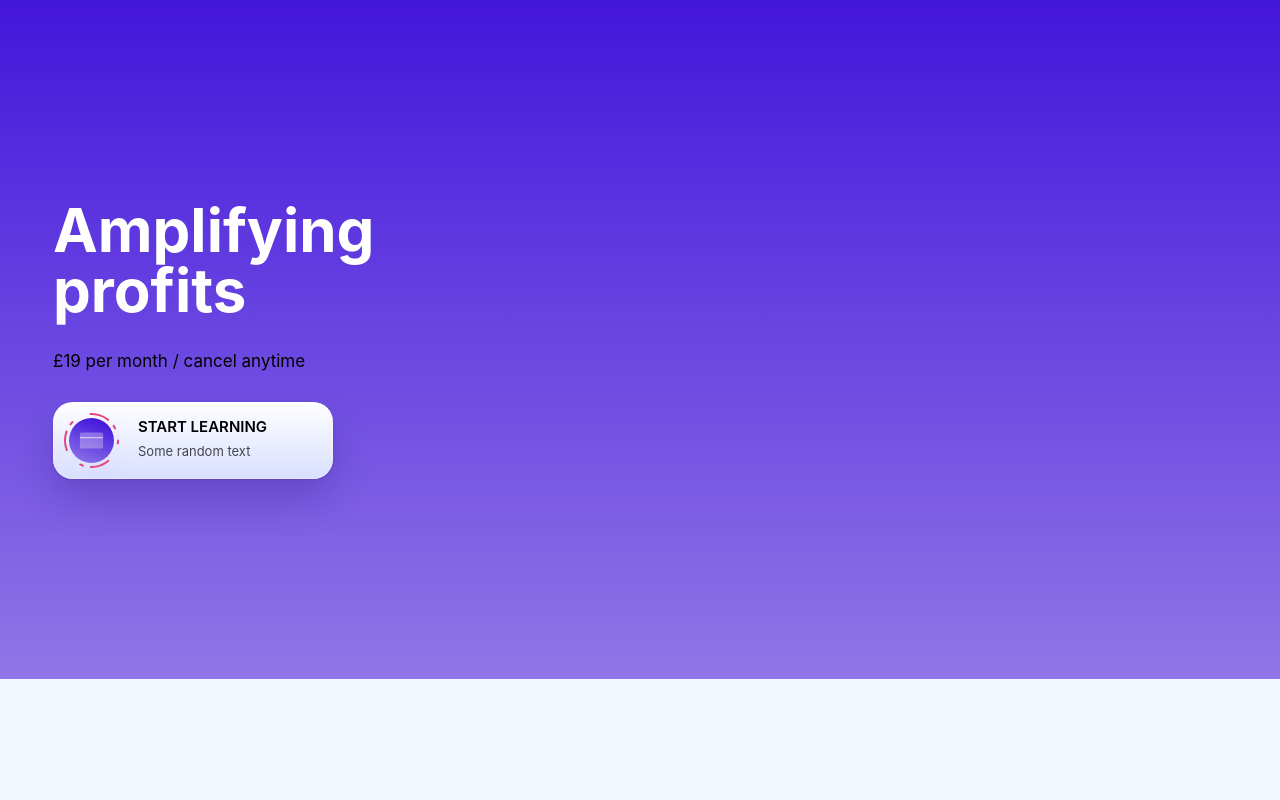
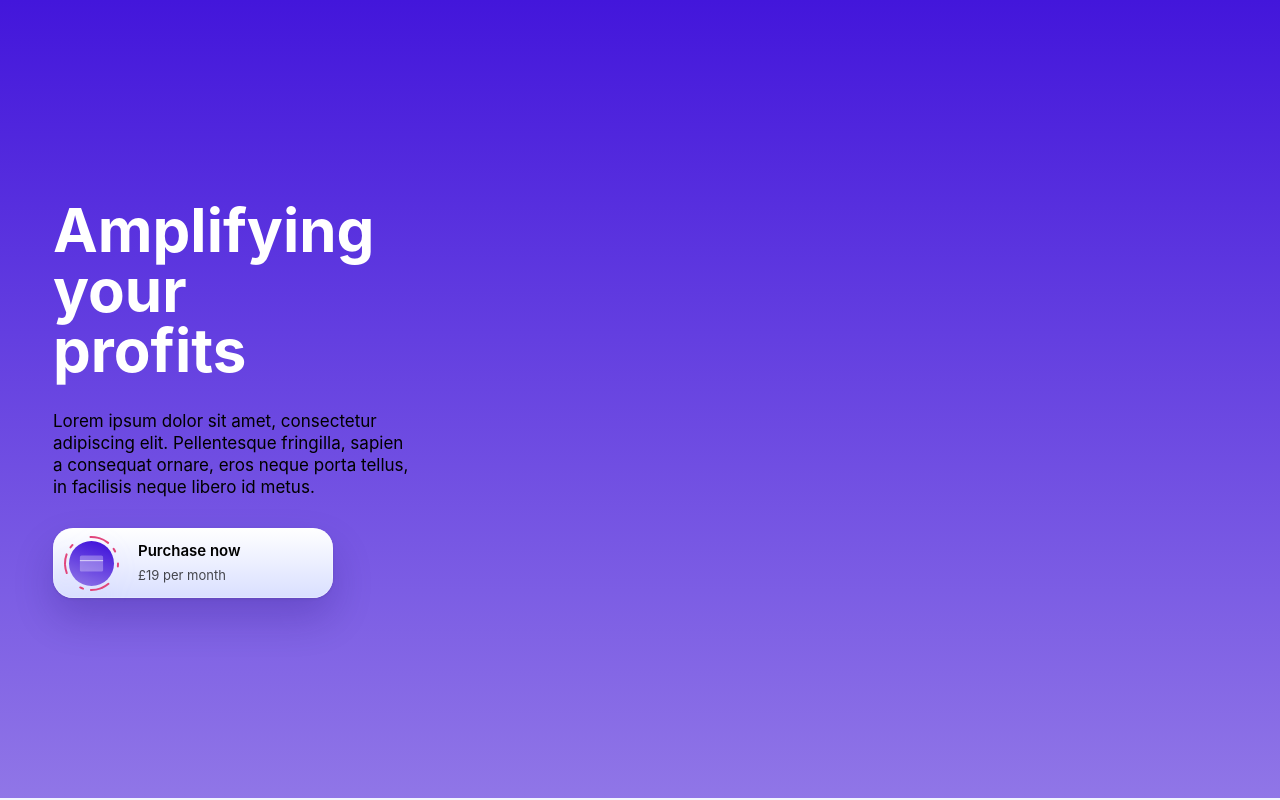
Before and after one commit to hxsseeb/pingshack-website, a Gatsby site: page / in a window 1280 px wide. Built offline with nearby package versions, Linux system fonts and the light colour scheme; Gatsby itself is replaced by a stand-in of ours.

Commit message:
Cleaned up episode 6

```diff
--- a/src/components/buttons/PurchaseButton.js
+++ b/src/components/buttons/PurchaseButton.js
@@ -13,8 +13,8 @@
           <Ring src="/images/icons/icon-ring.svg" />
         </IconWrapper>
         <TextWrapper>
-          <Title>{title || "Get Pro Access"}</Title>
-          <Subtitle>{subtitle || "£19 per month"}</Subtitle>
+          <Title>{title}</Title>
+          <Subtitle>{subtitle}</Subtitle>
         </TextWrapper>
       </Wrapper>
     </Link>
@@ -23,7 +23,7 @@
 
 const Wrapper = styled.div`
   max-width: 280px;
-  height: 77px;
+  height: 70px;
   padding: 12px;
   background: linear-gradient(180deg, #ffffff 0%, #d9dfff 100%);
   box-shadow: 0px 1px 3px rgba(0, 0, 0, 0.1),
--- a/src/components/layout/layout.css
+++ b/src/components/layout/layout.css
@@ -108,8 +108,8 @@
 }
 body {
   line-height: 1;
-  font-family: -apple-system, BlinkMacSystemFont, "Segoe UI", Roboto, Oxygen,
-    Ubuntu, Cantarell, "Open Sans", "Helvetica Neue", sans-serif;
+  font-family: -apple-system, BlinkMacSystemFont, Segoe UI, Roboto, Oxygen,
+    Ubuntu, Cantarell, Fira Sans, Droid Sans, Helvetica Neue, sans-serif;
   font-size: 16px;
   -webkit-font-smoothing: antialiased;
   -moz-osx-font-smoothing: grayscale;
--- a/src/components/sections/HeroSection.js
+++ b/src/components/sections/HeroSection.js
@@ -5,24 +5,25 @@
 import { themes } from "../styles/ColorStyles"
 import PurchaseButton from "../buttons/PurchaseButton"
 
-function HeroSection() {
+export default function HeroSection() {
   return (
     <Wrapper>
       <ContentWrapper>
         <TextWrapper>
-          <Title>Amplifying profits</Title>
-          <Description>£19 per month / cancel anytime</Description>
-          <PurchaseButton
-          title="Start learning"
-          subtitle="Some random text"
-          />
+          <Title>
+            Amplifying your <br></br> profits
+          </Title>
+          <Description>
+            Lorem ipsum dolor sit amet, consectetur adipiscing elit.
+            Pellentesque fringilla, sapien a consequat ornare, eros neque porta
+            tellus, in facilisis neque libero id metus.
+          </Description>
+          <PurchaseButton title="Purchase now" subtitle="£19 per month" />
         </TextWrapper>
       </ContentWrapper>
     </Wrapper>
   )
 }
-
-export default HeroSection
 
 const Wrapper = styled.div`
   background: linear-gradient(180deg, #4316db 0%, #9076e7 100%);
--- a/src/components/styles/TextStyles.js
+++ b/src/components/styles/TextStyles.js
@@ -1,4 +1,4 @@
-import styled from 'styled-components'
+import styled from "styled-components"
 
 export const H1 = styled.h1`
   font-weight: bold;
@@ -42,8 +42,7 @@
 export const Caption2 = styled.p`
   font-weight: 600;
   font-size: 15px;
-  line-height: 18px;
-  text-transform: uppercase;
+  line-height: 20px;
 `
 
 export const SmallText = styled.p`
```
